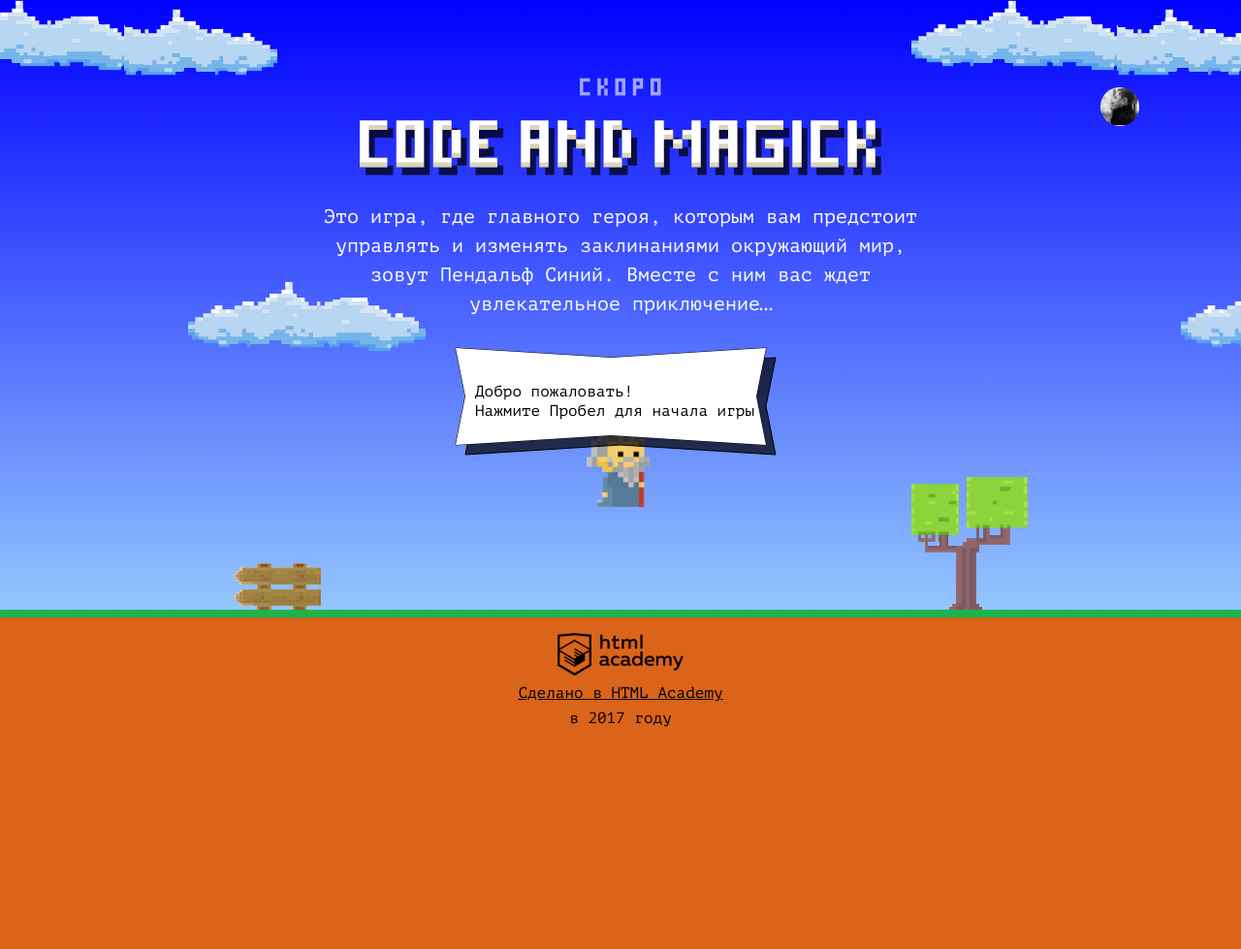
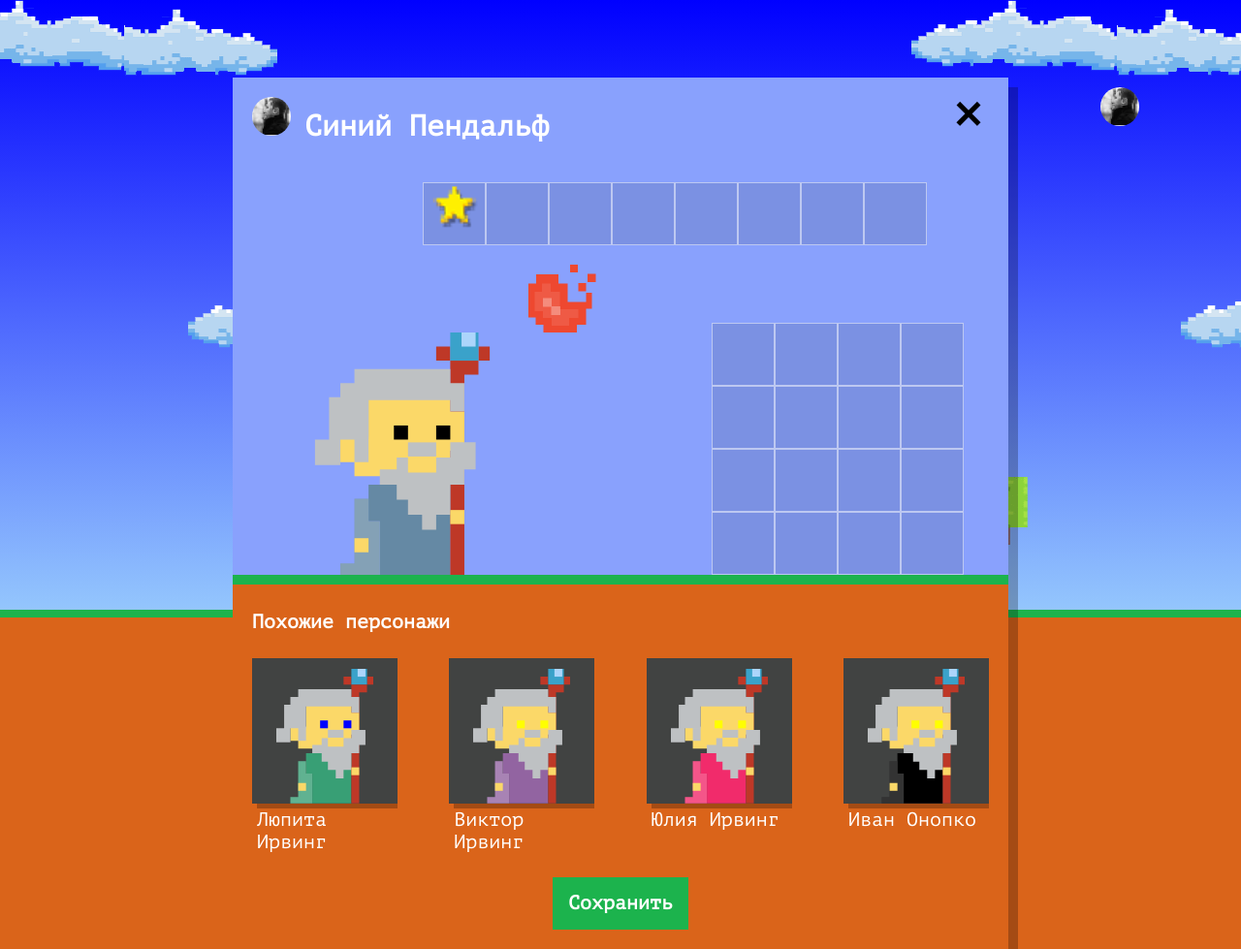
Before and after one commit to mantuok/1408525-code-and-magick-21, a website: page index.html in a window 1280 px wide. Shown: the whole page at 97% size. Before the commit the page ends 800 px from the top, so only its background shows below. Drawn offline with Linux system fonts and the light colour scheme.

Commit message:
Добавлена реализация создания новых элементов wizard, изменен порядок подключаемых скриптов для возможности использования функции getRandomNumber

```diff
--- a/index.html
+++ b/index.html
@@ -188,8 +188,9 @@
   const getWizardX = (fieldCenter) => (fieldCenter - wizardWidth) / 2;
   const getWizardY = (fieldHeight) => fieldHeight / 3;
 </script>
+
+<script src="js/stat.js"></script>
 <script src="js/setup.js"></script>
-<script src="js/stat.js"></script>
 <script src="js/game.js"></script>
 
 </body>
--- a/js/setup.js
+++ b/js/setup.js
@@ -14,8 +14,11 @@ const EYES = [`black`, `red`, `blue`, `yellow`, `green`];
 const WIZARD_NUMBER = 4;
 
 const wizards = [];
+const similarWizardTemplate = document.querySelector(`#similar-wizard-template`).content.querySelector(`.setup-similar-item`);
+const setupSimilarList = document.querySelector(`.setup-similar-list`);
+const fragment = document.createDocumentFragment();
+const userDialog = document.querySelector(`.setup`);
 
-const getRandomNumber = (min, max) => Math.floor(Math.random() * (max - min)) + min;
 const getWizardName = () => NAMES[getRandomNumber(0, NAMES.length)] + ` ` + SURNAMES[getRandomNumber(0, SURNAMES.length)];
 const getWizardCloak = () => CLOAKS[getRandomNumber(0, CLOAKS.length)];
 const getWIzardEyes = () => EYES[getRandomNumber(0, EYES.length)];
@@ -34,4 +37,21 @@ for (let i = 0; i < WIZARD_NUMBER; i++) {
   wizards.push(createWizard());
 };
 
-console.log(wizards);
+const renderWizard = function(wizard) {
+  const wizardElement = similarWizardTemplate.cloneNode(true);
+
+  wizardElement.querySelector(`.wizard-coat`).style.fill = wizard.coatColor;
+  wizardElement.querySelector(`.wizard-eyes`).style.fill = wizard.eyeColor;
+  wizardElement.querySelector(`.setup-similar-label`).textContent = wizard.name;
+
+  return wizardElement;
+}
+
+for (let i = 0; i < wizards.length; i++) {
+  fragment.appendChild(renderWizard(wizards[i]));
+}
+
+setupSimilarList.appendChild(fragment);
+
+userDialog.classList.remove(`hidden`);
+userDialog.querySelector(`.setup-similar`).classList.remove(`hidden`);
```
